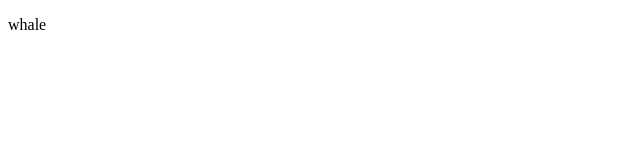
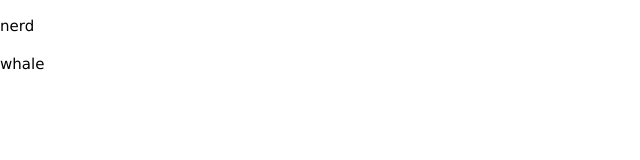
Before and after one commit to tysonlmao/chuckle, a Next.js app: page / in a window 1280 px wide. Shown: the top 160 px of the page, without its empty margins (0-640 px from the left). Built offline with nearby package versions, Linux system fonts and the light colour scheme.

Commit message:
Switched from bootstrap to w3-css

```diff
--- a/package.json
+++ b/package.json
@@ -11,7 +11,8 @@
   "dependencies": {
     "next": "12.2.5",
     "react": "18.2.0",
-    "react-dom": "18.2.0"
+    "react-dom": "18.2.0",
+    "w3-css": "^4.1.0"
   },
   "devDependencies": {
     "eslint": "8.23.0",
--- a/pages/_app.js
+++ b/pages/_app.js
@@ -1,3 +1,5 @@
+import 'w3-css/w3.css';
+
 function MyApp({ Component, pageProps }) {
   return <Component {...pageProps} />
 }
--- a/pages/index.jsx
+++ b/pages/index.jsx
@@ -1,3 +1,5 @@
+import 'w3-css/w3.css';
+
 import Head from 'next/head'
 
 export default function Home() {
@@ -6,10 +8,15 @@ export default function Home() {
       <Head>
         <title>whale</title>
         <meta name="description" content="Generated by create next app" />
-        <link rel="icon" href="/favicon.ico" />
       </Head>
 
       <main>
+        <header>
+          <div>
+            <p className="">nerd</p>
+          </div>
+        </header>
+
         <p>whale</p>
       </main>
     </div>
```
Also changed, not shown: pages/rick.jsx (line endings or trailing spaces), 1 other file (tests, documents, lock files or other folders).
